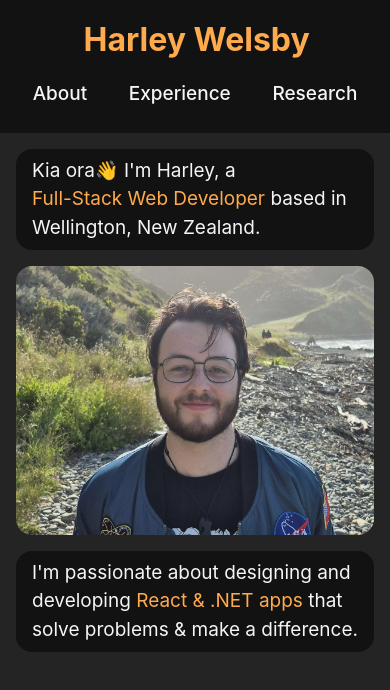
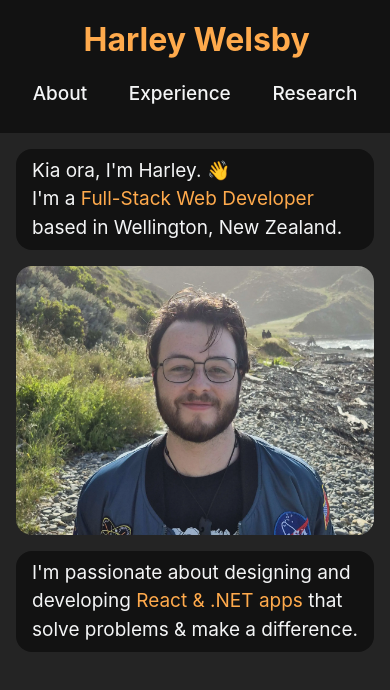
Before and after one commit to harleywelsby/Portfolio-Site, a React (Vite) app in the folder vNext/portfolio-site/: page / in a window 390 px wide. Shown: the top 690 px of the page. Built offline with nearby package versions, Linux system fonts and the light colour scheme.

Commit message:
Re-use mobile view on all sizes

```diff
--- a/vNext/portfolio-site/src/components/AboutMe.tsx
+++ b/vNext/portfolio-site/src/components/AboutMe.tsx
@@ -1,17 +1,13 @@
 import styled from 'styled-components';
 import { zIndex } from '../shared/styles/styleConstants';
-import { useMediaQuery } from 'react-responsive';
 
 function AboutMe() {
-  const isSmallScreen = useMediaQuery({ query: '(max-width: 700px)' });
-
   return (
     <SectionWrapper>
-      {isSmallScreen && (
-        <>
       <WelcomeText>
-            {`Kia ora👋 I'm Harley, a `}
+        {`Kia ora, I'm Harley. 👋`}
         <br />
+        {`I'm a `}
         <OrangeHighlight>Full-Stack Web Developer</OrangeHighlight>
         {` based in Wellington, New Zealand.`}
       </WelcomeText>
@@ -23,28 +19,6 @@ function AboutMe() {
         <OrangeHighlight>React & .NET apps</OrangeHighlight>
         {` that solve problems & make a difference.`}
       </WelcomeText>
-        </>
-      )}
-      {!isSmallScreen && (
-        <DesktopWrapper>
-          <div>
-            <WelcomeText>
-              {`Kia ora👋 I'm Harley, a `}
-              <br />
-              <OrangeHighlight>Full-Stack Web Developer</OrangeHighlight>
-              {` based in Wellington, New Zealand.`}
-              <br />
-              <br />
-              {`I'm passionate about designing and developing `}
-              <OrangeHighlight>React & .NET apps</OrangeHighlight>
-              {` that solve problems & make a difference.`}
-            </WelcomeText>
-          </div>
-          <ImageWrapper>
-            <ProfilePicImage src="ProfilePic.webp" alt="Profile picture" />
-          </ImageWrapper>
-        </DesktopWrapper>
-      )}
     </SectionWrapper>
   );
 }
@@ -54,6 +28,9 @@ const SectionWrapper = styled.div`
   flex-direction: column;
   justify-content: center;
   align-items: center;
+
+  max-width: 700px;
+  margin: 0 auto;
 `;
 
 const WelcomeText = styled.p`
@@ -69,11 +46,6 @@ const WelcomeText = styled.p`
 
   background-color: var(--deep-black);
   border-radius: 1rem;
-
-  @media (min-width: 700px) {
-    width: 100%;
-    margin-right: -3rem;
-  }
 `;
 
 const OrangeHighlight = styled.span`
@@ -85,35 +57,11 @@ const ImageWrapper = styled.div`
   justify-content: center;
   padding: 0 1rem;
   z-index: ${zIndex.AlwaysAtBack};
-
-  @media (min-width: 700px) {
-    padding: 0;
-    align-self: center;
-  }
 `;
 
 const ProfilePicImage = styled.img`
   width: 100%;
   border-radius: 1rem;
-
-  @media (min-width: 700px) {
-    width: 80%;
-    border-radius: 75% 50%;
-    margin: -1rem -3rem 0 0;
-
-    max-width: 1400px;
-  }
-`;
-
-const DesktopWrapper = styled.div`
-  display: flex;
-  flex-direction: row;
-  justify-content: center;
-  align-items: center;
-
-  @media (min-width: 700px) {
-    max-width: 1000px;
-  }
 `;
 
 export default AboutMe;
--- a/vNext/portfolio-site/src/components/Navbar.tsx
+++ b/vNext/portfolio-site/src/components/Navbar.tsx
@@ -36,7 +36,7 @@ const NavbarWrapper = styled.nav`
 
   @media (min-width: 35em) {
     padding-top: 1rem;
-    margin-bottom: 3rem;
+    margin-bottom: 1rem;
   }
 `;
 
```
Lines whose indentation alone changed are shown as unchanged.
